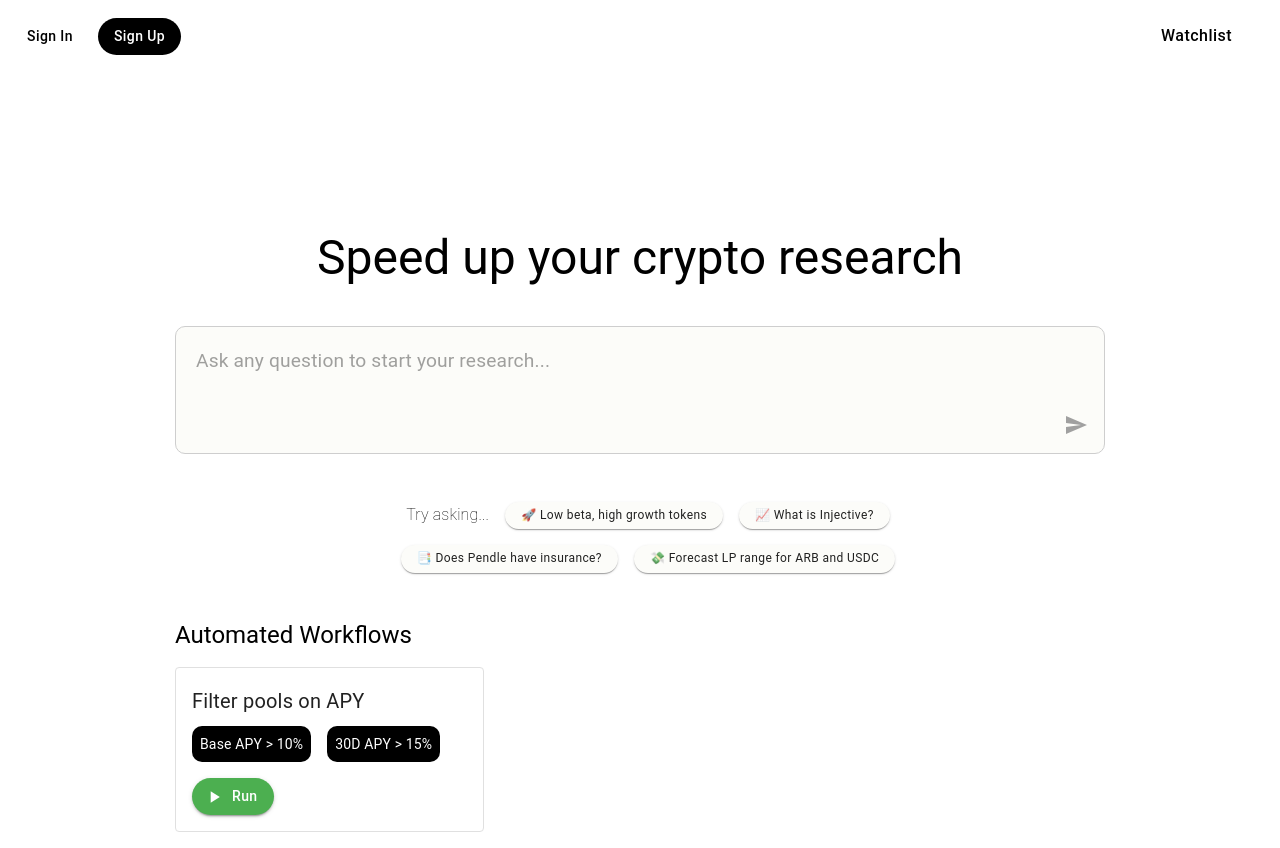
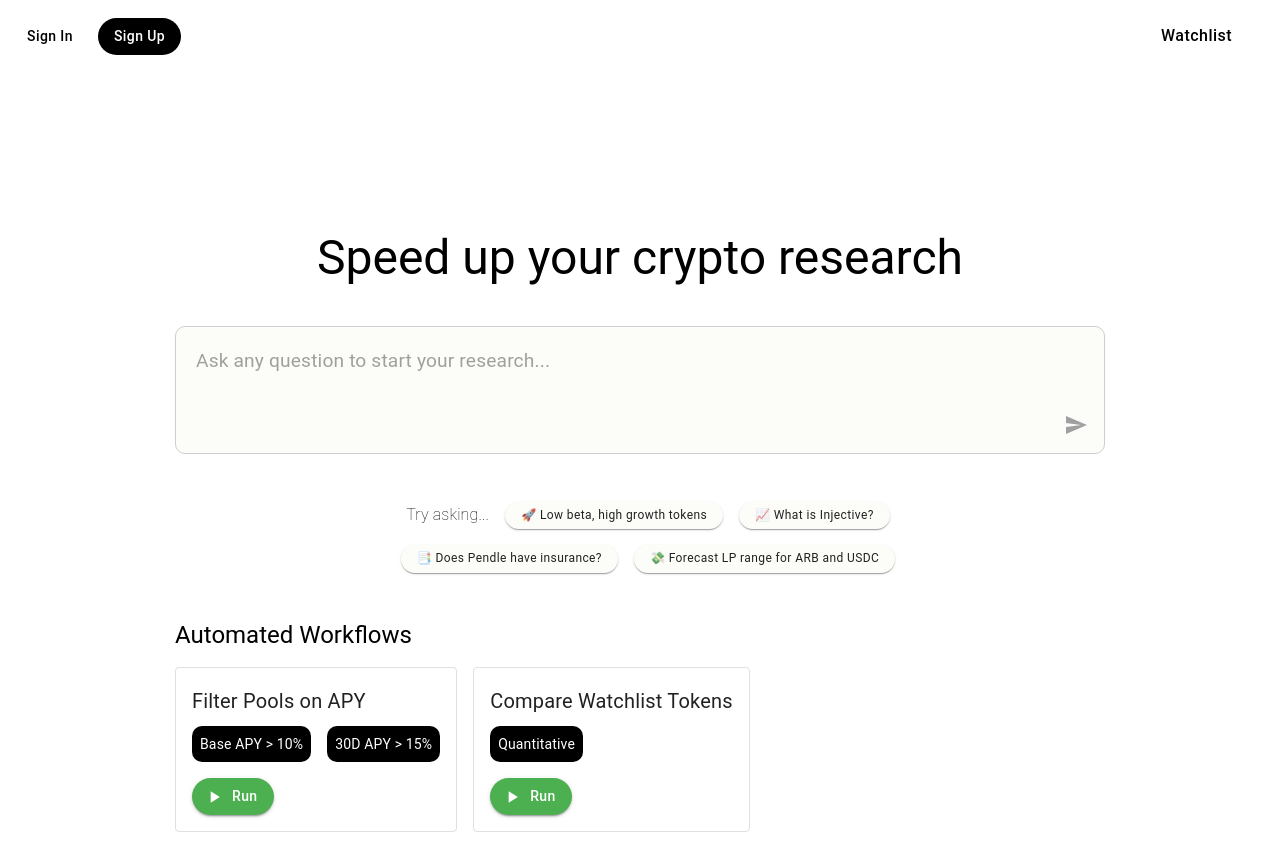
Before and after one commit to Karthik144/jarvis, a Next.js app in the folder frontend/: page / in a window 1280 px wide. Built offline with nearby package versions, Linux system fonts and the light colour scheme.

Commit message:
Added workflow 2 button

```diff
--- a/frontend/src/app/page.js
+++ b/frontend/src/app/page.js
@@ -26,7 +26,8 @@ export default function Home() {
   const [user, setUser] = useState(null);
   const [anchorEl, setAnchorEl] = useState(null);
   const open = Boolean(anchorEl);
-
+  const workflowOneFilters = ['Base APY > 10%', "30D APY > 15%"];
+  const workflowTwoFilters = ['Quantitative'];
   const handleClick = (event) => {
     if (document.contains(event.currentTarget)) {
       console.log("Anchor element is in document.")
@@ -86,11 +87,15 @@ export default function Home() {
     router.push("/response");
   };
 
-  const handleWorkflowButtonClick = () => {
+  const handleWorkflowOneButtonClick = () => {
     console.log("Workflow button was pressed!");
     const query = 'Filter pools with base APY > 10% and 30D APY mean >15%?'
     localStorage.setItem("userQuery", JSON.stringify(query));
     router.push("/response");
+  };
+
+  const handleWorkflowTwoButtonClick = () => {
+    console.log("Workflow button two was pressed!");
   };
 
   function stringToColor(string) {
@@ -277,7 +282,18 @@ export default function Home() {
           <Typography variant="h5" sx={{ textAlign: "left" }}>
             Automated Workflows
           </Typography>
-          <Workflow onButtonClick={handleWorkflowButtonClick} />
+          <Stack direction="row" spacing={2}>
+            <Workflow
+              onButtonClick={handleWorkflowOneButtonClick}
+              title={"Filter Pools on APY"}
+              filterText={workflowOneFilters}
+            />
+            <Workflow
+              onButtonClick={handleWorkflowTwoButtonClick}
+              title={"Compare Watchlist Tokens"}
+              filterText={workflowTwoFilters}
+            />
+          </Stack>
         </Stack>
       </Box>
     </div>
--- a/frontend/src/components/workflows/Workflow.js
+++ b/frontend/src/components/workflows/Workflow.js
@@ -45,7 +45,7 @@ const StyledButton = styled(Button)(({ theme }) => ({
   },
 }));
 
-export default function Workflow({ onButtonClick }) {
+export default function Workflow({ onButtonClick, title, filterText }) {
   return (
     <StyledPaper square={false}>
       <Typography
@@ -55,11 +55,14 @@ export default function Workflow({ onButtonClick }) {
           fontSize: "1.25rem",
         }}
       >
-        Filter pools on APY
+        {title}
       </Typography>
       <Stack direction="row" spacing={2}>
-        <StyledLabelPaper elevation={0}>{"Base APY > 10%"}</StyledLabelPaper>
-        <StyledLabelPaper elevation={0}>{"30D APY > 15%"}</StyledLabelPaper>
+        {filterText.map((text, index) => (
+          <StyledLabelPaper key={index} elevation={0}>
+            {text}
+          </StyledLabelPaper>
+        ))}
       </Stack>
       <StyledButton
         variant="contained"
```
